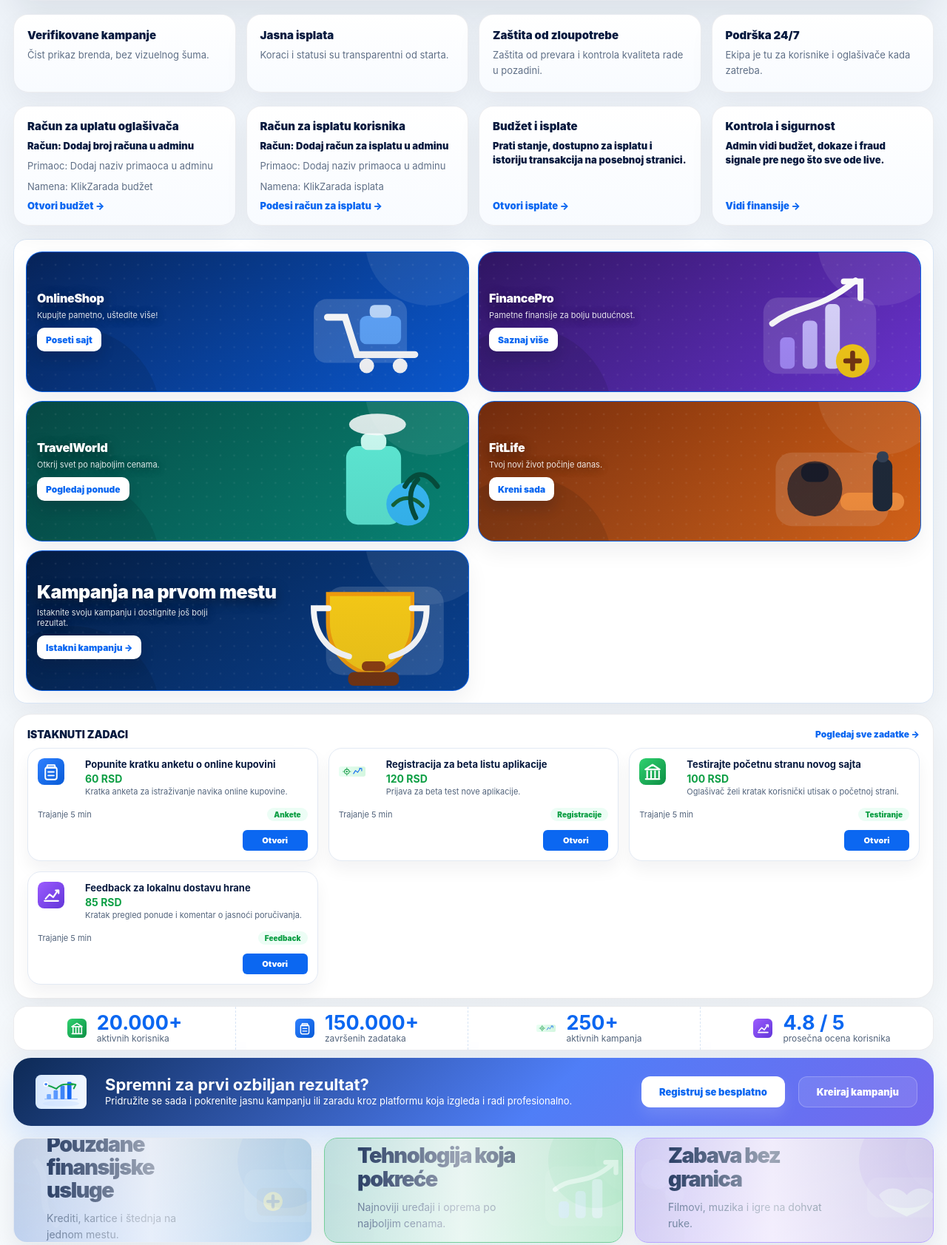
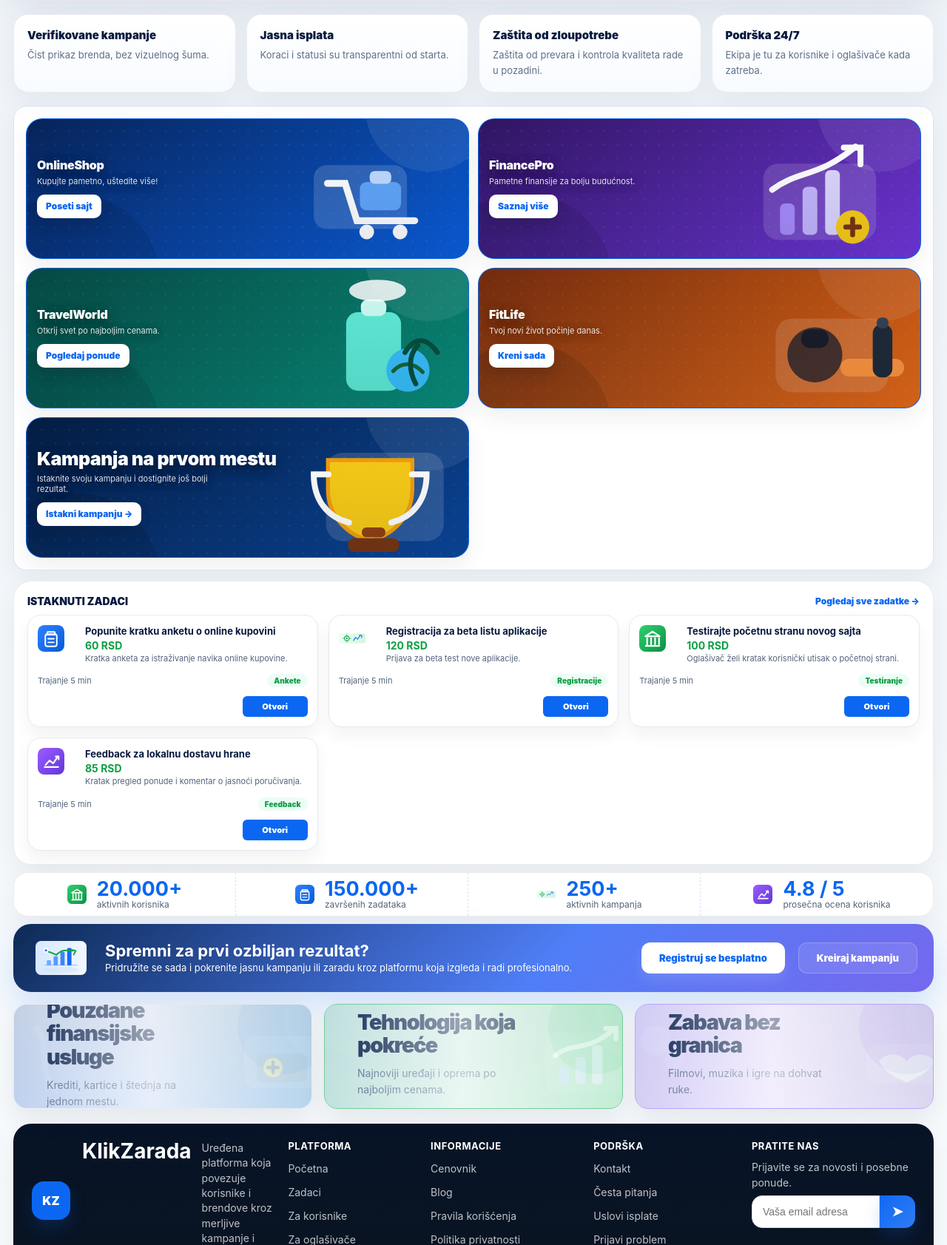
Before and after one commit to angro-scraper/klikzarada, a FastAPI app: page / in a window 1280 px wide. Shown: the part 1564-3247 px from the top of the page at 74% size. Run offline with FastAPI, Linux system fonts and the light colour scheme; some libraries are stand-ins or nearby versions.

Commit message:
Move finance strip off home page

```diff
--- a/klikzarada-v11-18-36-complete-trust-launch-pack/klikzarada-v11-18-36-complete-trust-launch-pack/backend/app/templates/home.html
+++ b/klikzarada-v11-18-36-complete-trust-launch-pack/klikzarada-v11-18-36-complete-trust-launch-pack/backend/app/templates/home.html
@@ -122,33 +122,6 @@
     </article>
   </section>
 
-  <section class="kz1189-finance-strip">
-    <article>
-      <strong>Račun za uplatu oglašivača</strong>
-      <span>Račun: {{ finance_accounts.advertiser_payment_account if finance_accounts else 'Dodaj broj računa u adminu' }}</span>
-      <span>Primaoc: {{ finance_accounts.advertiser_payment_holder if finance_accounts else 'Dodaj naziv primaoca u adminu' }}</span>
-      <span>Namena: {{ finance_accounts.payment_reference if finance_accounts else 'KlikZarada budžet' }}</span>
-      <a href="/oglasivac/budzet">Otvori budžet →</a>
-    </article>
-    <article>
-      <strong>Račun za isplatu korisnika</strong>
-      <span>Račun: {{ finance_accounts.user_payout_account if finance_accounts else 'Dodaj račun za isplatu u adminu' }}</span>
-      <span>Primaoc: {{ finance_accounts.user_payout_holder if finance_accounts else 'Dodaj naziv primaoca u adminu' }}</span>
-      <span>Namena: {{ finance_accounts.payout_reference if finance_accounts else 'KlikZarada isplata' }}</span>
-      <a href="/korisnik/payout-profile-v11">Podesi račun za isplatu →</a>
-    </article>
-    <article>
-      <strong>Budžet i isplate</strong>
-      <span>Prati stanje, dostupno za isplatu i istoriju transakcija na posebnoj stranici.</span>
-      <a href="/korisnik/isplate">Otvori isplate →</a>
-    </article>
-    <article>
-      <strong>Kontrola i sigurnost</strong>
-      <span>Admin vidi budžet, dokaze i fraud signale pre nego što sve ode live.</span>
-      <a href="{% if user and user.role == 'admin' %}/admin/finansije{% else %}/login{% endif %}">Vidi finansije →</a>
-    </article>
-  </section>
-
   <section class="kz-promo-final-row">
     {% set promo_items = [
       ('home_sponsor_1','/static/img/promo_final_shop.svg','OnlineShop','Kupujte pametno, uštedite više!','Poseti sajt'),
```
